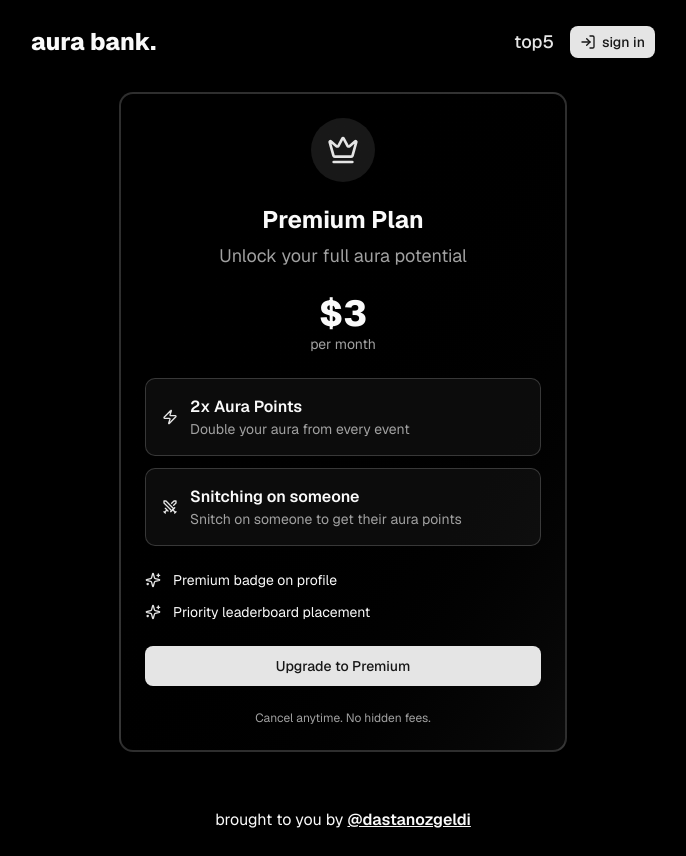
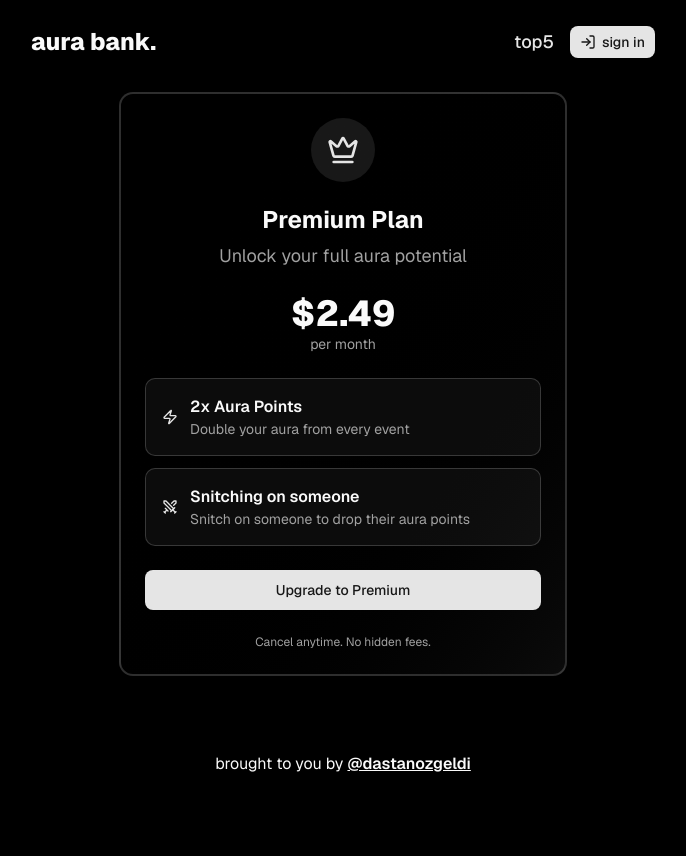
Before and after one commit to dastanozgeldi/aurabank.lol, a Next.js app: page /premium in a window 1280 px wide. Shown: the whole page, without its empty margins (297-983 px from the left). After the commit the page ends 800 px from the top, so only its background shows below. Built offline with nearby package versions, Linux system fonts and the light colour scheme; no server answers; the database is empty.

Commit message:
feat: premium card improvements

```diff
--- a/src/app/premium/page.tsx
+++ b/src/app/premium/page.tsx
@@ -19,7 +19,7 @@ const benefits = [
   },
   {
     title: "Snitching on someone",
-    description: "Snitch on someone to get their aura points",
+    description: "Snitch on someone to drop their aura points",
     icon: <SwordsIcon className="text-primary h-4 w-4" />,
   },
 ];
@@ -49,7 +49,7 @@ export default async function PremiumPage() {
           <CardContent className="space-y-6">
             {/* Pricing */}
             <div className="text-center">
-              <div className="text-4xl font-extrabold">$3</div>
+              <div className="text-4xl font-extrabold">$2.49</div>
               <div className="text-muted-foreground text-sm">per month</div>
             </div>
 
@@ -72,18 +72,6 @@ export default async function PremiumPage() {
               ))}
             </div>
 
-            {/* Additional Benefits */}
-            <div className="space-y-3">
-              <div className="flex items-center gap-3">
-                <SparklesIcon className="text-primary h-4 w-4" />
-                <span className="text-sm">Premium badge on profile</span>
-              </div>
-              <div className="flex items-center gap-3">
-                <SparklesIcon className="text-primary h-4 w-4" />
-                <span className="text-sm">Priority leaderboard placement</span>
-              </div>
-            </div>
-
             <Button asChild className="w-full" size="lg">
               <Link
                 href={`/api/checkout?products=${env.POLAR_PRODUCT_ID}&customerEmail=${user?.emailAddresses[0].emailAddress}&metadata=${encodedMetadata}`}
```
